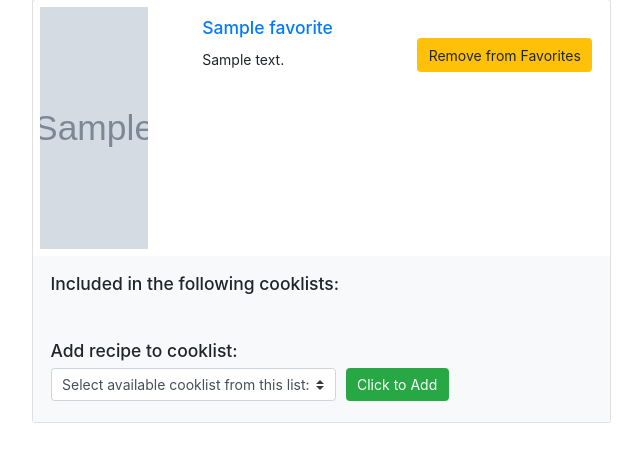
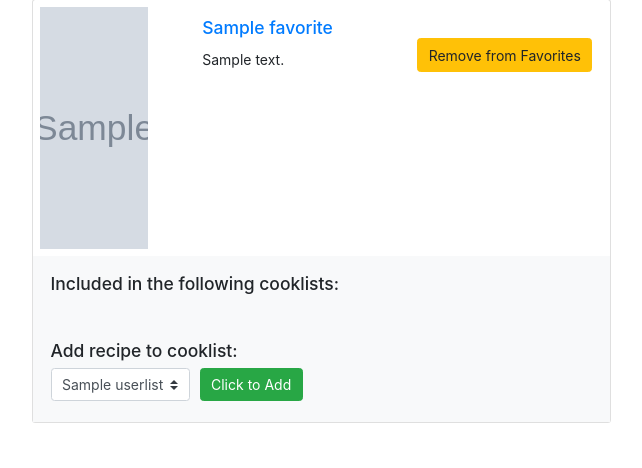
Before and after one commit to dm1905once/cap1_spoon, a Flask app: template templates/recipes/recipes_favorites.html in a window 1280 px wide. Shown: the part 164-632 px from the top of the page, without its empty margins (38-680 px from the left). Run offline with Flask 2, Linux system fonts and the light colour scheme; the template is opened without the code that fills it: most values are stand-ins (such as "Sample title", 1, 10 or a date in 2020); grey boxes marked "Sample" are stand-in pictures; some libraries are stand-ins or nearby versions; some web fonts are replaced.

Commit message:
Fix dropdown list from Favorites

```diff
--- a/templates/recipes/recipes_favorites.html
+++ b/templates/recipes/recipes_favorites.html
@@ -68,7 +68,7 @@
                                             <div class="col-auto my-1">
                                                 <input type="hidden" value="{{favorite.id}}" name="add-recipe-id">
                                                 <select class="custom-select" name="add-cooklist-id">
-                                                    <option selected>Select available cooklist from this list:</option>
+                                                    <!-- <option selected>Select available cooklist from this list:</option> -->
                                                     {% for userlist in userlists %}
                                                         {% if userlist not in favorite.cooklists %}
                                                             <option value="{{userlist.id}}">{{userlist.list_name}}</option>
```
